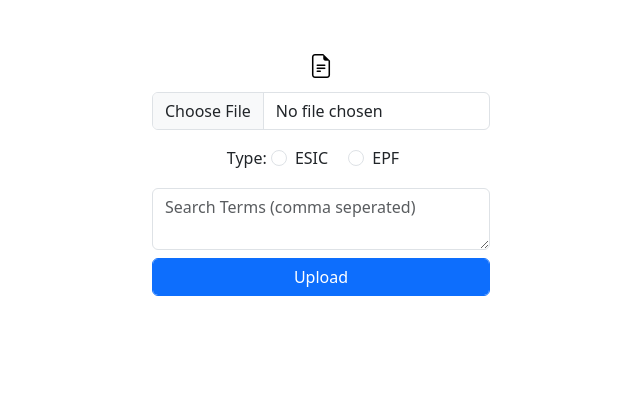
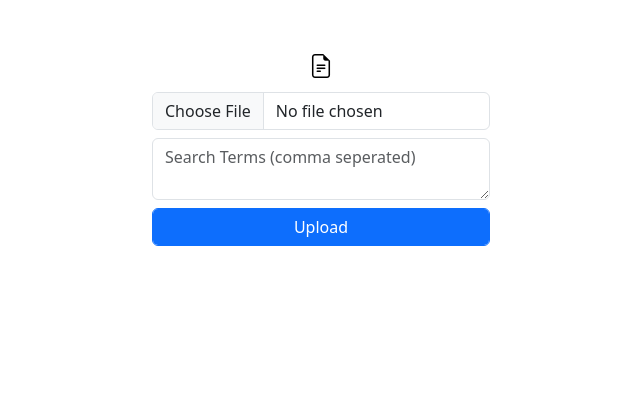
Before and after one commit to ajxv/pages-next-phase-0, a Flask app: page / in a window 1280 px wide. Shown: the part 56-476 px from the top of the page, without its empty margins (319-959 px from the left). Run offline with Flask 3, Linux system fonts and the light colour scheme.

Commit message:
detect pdf type based on heading

```diff
--- a/pages.py
+++ b/pages.py
@@ -1,9 +1,9 @@
 from flask import Flask, Response, current_app
-from flask import render_template, request
+from flask import render_template, request, jsonify
 from werkzeug.utils import secure_filename
 import camelot
 import os
-import base64
+from pypdf import PdfReader
 import pandas as pd
 import pdfkit
 
@@ -15,19 +15,25 @@ def index():
     if request.method == "POST":
         # Get the uploaded PDF file and search term from the form
         file = request.files['input_file']
-        pdf_type = request.form['pdf_type']
         search_terms = list(map(str.strip, request.form['search_key'].split(',')))
 
         # Save the uploaded PDF file
         input_pdf = os.path.join(current_app.root_path, f"uploads{os.path.sep}{secure_filename(file.filename)}")
         file.save(input_pdf)
 
-        # Process the PDF file and generate the modified PDF
+        ## Process the PDF file and generate the modified PDF
+        # Check pdf type - esic/epf
+        reader = PdfReader(input_pdf)
+        page = reader.pages[0]
+        text = page.extract_text()
 
-        if pdf_type == 'epf':
+        # searches for headings corresponding to epf/esic pdfs
+        if text.find("EMPLOYEE'S PROVIDENT FUND") != -1:
             output_pdf = process_pdf_epf(input_pdf, search_terms)
-        elif pdf_type == 'esic':
+        elif text.find("Employees' State Insurance Corporation") != -1:
             output_pdf = process_pdf_esic(input_pdf, search_terms)
+        else:
+            return jsonify({'error': 'could not identify pdf type'})
 
         # Return the modified PDF as a response
         return Response(output_pdf, mimetype="application/pdf", headers={"Content-Disposition": f"attachment; filename={file.filename.replace('.pdf', '')}-processed.pdf"})
--- a/templates/pages.html
+++ b/templates/pages.html
@@ -8,18 +8,6 @@
       <div class="mb-2">
         <input class="form-control" type="file" name="input_file" accept="application/pdf" required>
       </div>
-      <div class="m-3 text-center">
-        <label class="form-check-label">Type: </label>
-        <div class="form-check form-check-inline">
-          <input class="form-check-input" type="radio" name="pdf_type" id="inlineRadio1" value="esic" required>
-          <label class="form-check-label" for="inlineRadio1">ESIC</label>
-        </div>
-        <div class="form-check form-check-inline">
-          <input class="form-check-input" type="radio" name="pdf_type" id="inlineRadio2" value="epf">
-          <label class="form-check-label" for="inlineRadio2">EPF</label>
-        </div>
-
-      </div>
       <div class="mb-2">
         <textarea  name="search_key" class="col-md-12 form-control" placeholder="Search Terms (comma seperated)" required></textarea>
       </div>
```
